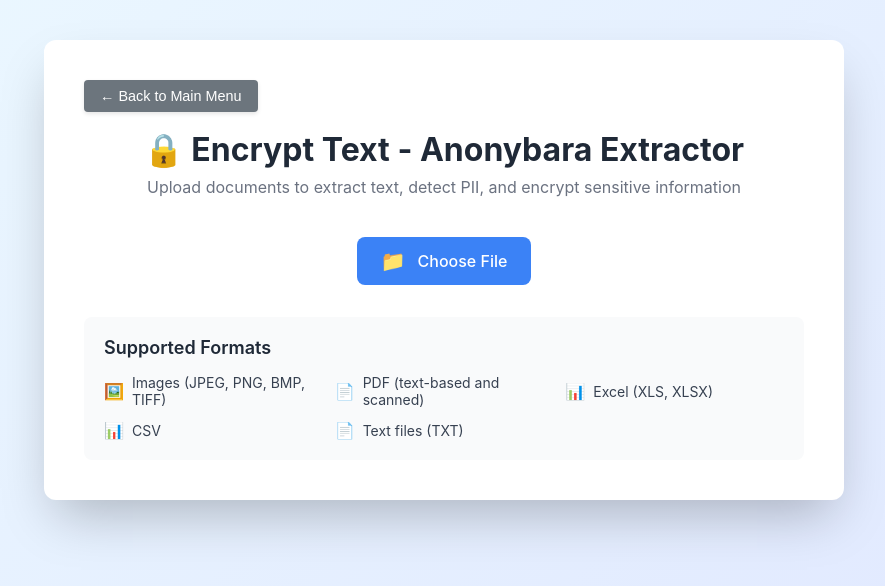
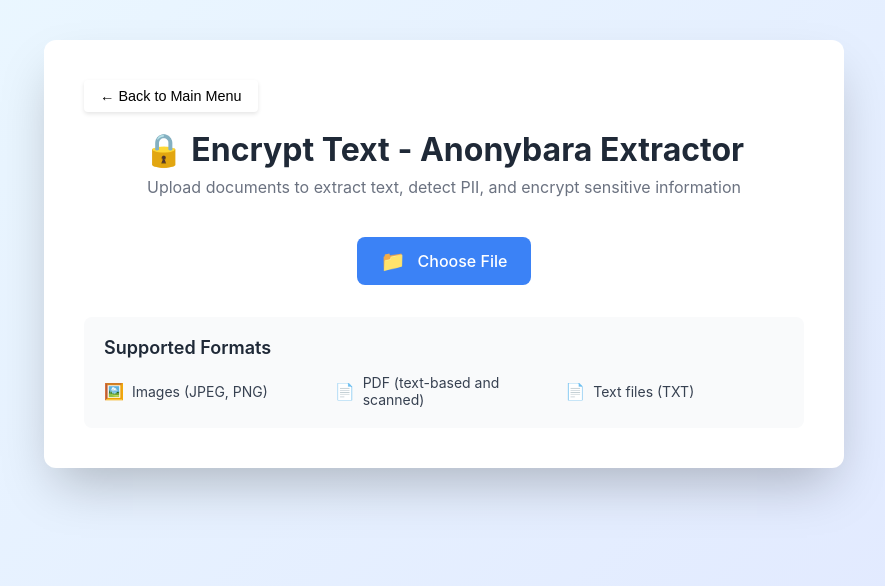
Before and after one commit to winniehhy/Hackybara, a React (Create React App) app in the folder frontend/: page / in a window 1280 px wide. Both pictures are taken after a click on the element 429 px from the left and 491 px from the top of the page. Shown: the top 586 px of the page, without its empty margins (196-1081 px from the left). Built offline with nearby package versions, Linux system fonts and the light colour scheme.

Commit message:
add back button

```diff
--- a/frontend/src/App.css
+++ b/frontend/src/App.css
@@ -285,8 +285,8 @@
   position: absolute;
   top: 0;
   left: 0;
-  background:transparent;
-  color: black;
+  background: transparent !important;
+  color: black !important;
   border: none;
   padding: 10px 18px;
   border-radius: 8px;
@@ -302,7 +302,8 @@
 }
 
 .back-button:hover {
-  background: #4b5563;
+  background: #b4b4b4 !important;
+  color: black !important;
 }
 
 /* Upload View Styles */
--- a/frontend/src/App.js
+++ b/frontend/src/App.js
@@ -44,7 +44,7 @@
     const type = file.type;
     if (type.startsWith('image/')) return <span className="file-icon">🖼️</span>;
     if (type === 'application/pdf') return <span className="file-icon">📄</span>;
-    if (type.includes('sheet') || type.includes('excel') || type === 'text/csv') return <span className="file-icon">📊</span>;
+    //if (type.includes('sheet') || type.includes('excel') || type === 'text/csv') return <span className="file-icon">📊</span>;
     return <span className="file-icon">📄</span>;
   };
 
@@ -255,21 +255,21 @@
         return;
       }
 
-      if (fileType === 'text/csv' || file.name.toLowerCase().endsWith('.csv')) {
-        const text = await file.text();
-        const lines = text.split('\n').slice(0, 20);
-        setFileContent({ type: 'csv', content: lines.join('\n'), fullContent: text });
-        return;
-      }
+      // if (fileType === 'text/csv' || file.name.toLowerCase().endsWith('.csv')) {
+      //   const text = await file.text();
+      //   const lines = text.split('\n').slice(0, 20);
+      //   setFileContent({ type: 'csv', content: lines.join('\n'), fullContent: text });
+      //   return;
+      // }
 
-      if (fileType.includes('sheet') || fileType.includes('excel') ||
-          file.name.toLowerCase().endsWith('.xlsx') || file.name.toLowerCase().endsWith('.xls')) {
-        setFileContent({
-          type: 'excel',
-          content: `Excel file: ${file.name}\nSize: ${(file.size / 1024).toFixed(2)} KB\n\nThis Excel file will be processed by the server to extract its content.`
-        });
-        return;
-      }
+      // if (fileType.includes('sheet') || fileType.includes('excel') ||
+      //     file.name.toLowerCase().endsWith('.xlsx') || file.name.toLowerCase().endsWith('.xls')) {
+      //   setFileContent({
+      //     type: 'excel',
+      //     content: `Excel file: ${file.name}\nSize: ${(file.size / 1024).toFixed(2)} KB\n\nThis Excel file will be processed by the server to extract its content.`
+      //   });
+      //   return;
+      // }
 
       if (fileType === 'application/pdf') {
         setFileContent({
@@ -337,9 +337,9 @@
           </div>
         );
 
-      case 'csv':
+      // case 'csv':
       case 'text':
-      case 'excel':
+      //case 'excel':
       case 'pdf':
       case 'binary':
       case 'error':
@@ -525,7 +525,7 @@
         <div className="results-header">
           <div className="header-content">
             <h1>Extraction Results</h1>
-            {/* <button
+            <button
               onClick={() => {
                 setResult(null);
                 setSelectedFile(null);
@@ -539,7 +539,7 @@
               className="extract-another-btn"
             >
               Extract Another File
-            </button> */}
+            </button>
           </div>
 
           <div className="metadata-grid">
@@ -781,7 +781,7 @@
               type="file"
               id="file-input"
               onChange={handleFileChange}
-              accept=".pdf,.jpg,.jpeg,.png,.bmp,.tiff,.xlsx,.xls,.csv,.txt"
+              accept=".pdf,.jpg,.jpeg,.png,.txt"
               className="file-input"
             />
             <label htmlFor="file-input" className="file-input-label">
@@ -835,20 +835,20 @@
           <div className="format-list">
             <div className="format-item">
               <span className="format-icon">🖼️</span>
-              <span>Images (JPEG, PNG, BMP, TIFF)</span>
+              <span>Images (JPEG, PNG)</span>
             </div>
             <div className="format-item">
               <span className="format-icon">📄</span>
               <span>PDF (text-based and scanned)</span>
             </div>
-            <div className="format-item">
+            {/* <div className="format-item">
               <span className="format-icon">📊</span>
               <span>Excel (XLS, XLSX)</span>
-            </div>
-            <div className="format-item">
+            </div> */}
+            {/* <div className="format-item">
               <span className="format-icon">📊</span>
               <span>CSV</span>
-            </div>
+            </div> */}
             <div className="format-item">
               <span className="format-icon">📄</span>
               <span>Text files (TXT)</span>
```
Also changed, not shown: 1 other file (tests, documents, lock files or other folders).
